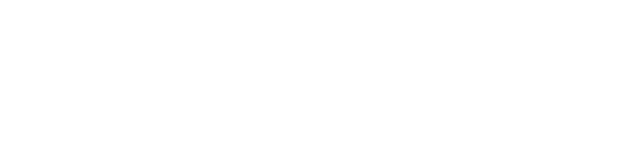
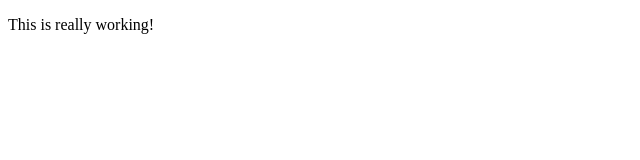
Before and after one commit to scorreah/proyectoDemoCursoPrework, a plain HTML site: page index.html in a window 1280 px wide. Shown: the whole page, without its empty margins (0-640 px from the left). Drawn offline with Linux system fonts and the light colour scheme.

Commit message:
Cambios agregados

```diff
--- a/index.html
+++ b/index.html
@@ -6,6 +6,6 @@
     <title>Proyecto Demo Curso Prework</title>
 </head>
 <body>
-
+    <p>This is really working!</p>
 </body>
 </html>
```
